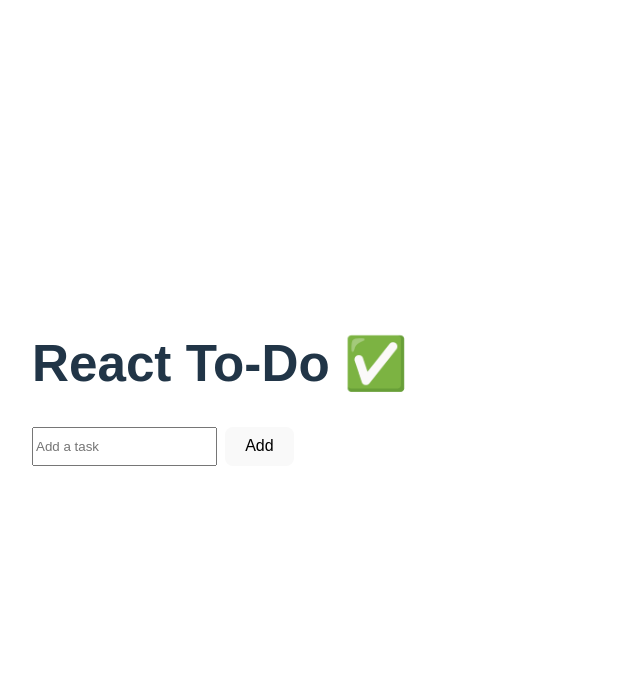
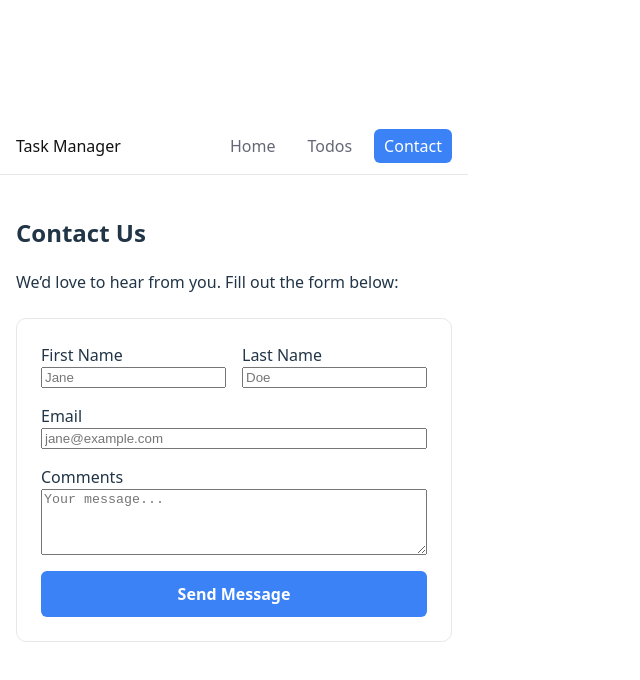
Before and after one commit to csnyder2004/Project03, a React (Vite) app: page /contact in a window 1280 px wide. Shown: the top 680 px of the page, without its empty margins (0-640 px from the left). Built offline with nearby package versions, Linux system fonts and the light colour scheme.

Commit message:
added in contact page and rerarranged the format of the folder to get things running

```diff
--- a/src/App.jsx
+++ b/src/App.jsx
@@ -1,74 +1,103 @@
-import { useEffect, useState } from "react";
+// src/App.jsx
+// Full app with main menu, navbar, and routes
 
-const STORAGE_KEY = "todos:v1";
+import React from "react";
+import { Routes, Route, NavLink, Navigate } from "react-router-dom";
+
+// Pages
+import MainMenu from "./pages/MainMenu.jsx";
+import Todos from "./pages/Todos.jsx";
+import Contact from "./pages/Contact.jsx";
 
 export default function App() {
-  const [todos, setTodos] = useState([]);
-  const [newTodo, setNewTodo] = useState("");
+  return (
+    <>
+      {/* ===== Top Navigation Bar ===== */}
+      <header style={{ borderBottom: "1px solid #e5e7eb", background: "#fff" }}>
+        <nav
+          style={{
+            maxWidth: 980,
+            margin: "0 auto",
+            padding: "0 16px",
+            height: 56,
+            display: "flex",
+            alignItems: "center",
+            justifyContent: "space-between",
+            fontFamily: "system-ui, Arial, sans-serif",
+          }}
+        >
+          {/* Brand */}
+          <div style={{ fontWeight: 600 }}>
+            <NavLink to="/" style={{ textDecoration: "none", color: "#111" }}>
+              Task Manager
+            </NavLink>
+          </div>
 
-  // Load once on mount
-  useEffect(() => {
-    try {
-      const saved = JSON.parse(localStorage.getItem(STORAGE_KEY) || "[]");
-      if (Array.isArray(saved)) setTodos(saved);
-    } catch {}
-  }, []);
+          {/* Navigation Links */}
+          <ul style={{ listStyle: "none", display: "flex", gap: 12, margin: 0, padding: 0 }}>
+            <li>
+              <NavLink
+                to="/"
+                end
+                style={({ isActive }) => ({
+                  textDecoration: "none",
+                  padding: "6px 10px",
+                  borderRadius: 6,
+                  color: isActive ? "#fff" : "#667",
+                  background: isActive ? "#3b82f6" : "transparent",
+                })}
+              >
+                Home
+              </NavLink>
+            </li>
+            <li>
+              <NavLink
+                to="/todos"
+                style={({ isActive }) => ({
+                  textDecoration: "none",
+                  padding: "6px 10px",
+                  borderRadius: 6,
+                  color: isActive ? "#fff" : "#667",
+                  background: isActive ? "#3b82f6" : "transparent",
+                })}
+              >
+                Todos
+              </NavLink>
+            </li>
+            <li>
+              <NavLink
+                to="/contact"
+                style={({ isActive }) => ({
+                  textDecoration: "none",
+                  padding: "6px 10px",
+                  borderRadius: 6,
+                  color: isActive ? "#fff" : "#667",
+                  background: isActive ? "#3b82f6" : "transparent",
+                })}
+              >
+                Contact
+              </NavLink>
+            </li>
+          </ul>
+        </nav>
+      </header>
 
-  // Save whenever todos change
-  useEffect(() => {
-    localStorage.setItem(STORAGE_KEY, JSON.stringify(todos));
-  }, [todos]);
-
-  const addTodo = () => {
-    if (!newTodo.trim()) return;
-    setTodos((prev) => [
-      ...prev,
-      { id: Date.now(), text: newTodo.trim(), done: false },
-    ]);
-    setNewTodo("");
-  };
-
-  const toggleTodo = (id) => {
-    setTodos((prev) =>
-      prev.map((t) => (t.id === id ? { ...t, done: !t.done } : t))
-    );
-  };
-
-  const removeTodo = (id) => {
-    setTodos((prev) => prev.filter((t) => t.id !== id));
-  };
-
-  return (
-    <div style={{ padding: "2rem", fontFamily: "sans-serif" }}>
-      <h1>React To-Do ✅</h1>
-
-      <div style={{ display: "flex", gap: 8, marginBottom: 16 }}>
-        <input
-          value={newTodo}
-          onChange={(e) => setNewTodo(e.target.value)}
-          placeholder="Add a task"
-        />
-        <button onClick={addTodo}>Add</button>
-      </div>
-
-      <ul style={{ display: "grid", gap: 8, paddingLeft: 0 }}>
-        {todos.map((todo) => (
-          <li key={todo.id} style={{ listStyle: "none" }}>
-            <label style={{ textDecoration: todo.done ? "line-through" : "" }}>
-              <input
-                type="checkbox"
-                checked={todo.done}
-                onChange={() => toggleTodo(todo.id)}
-                style={{ marginRight: 8 }}
-              />
-              {todo.text}
-            </label>
-            <button onClick={() => removeTodo(todo.id)} style={{ marginLeft: 8 }}>
-              ❌
-            </button>
-          </li>
-        ))}
-      </ul>
-    </div>
+      {/* ===== Page Routes ===== */}
+      <main
+        style={{
+          maxWidth: 980,
+          margin: "0 auto",
+          padding: "20px 16px 40px",
+          fontFamily: "system-ui, Arial, sans-serif",
+        }}
+      >
+        <Routes>
+          <Route path="/" element={<MainMenu />} />
+          <Route path="/todos" element={<Todos />} />
+          <Route path="/contact" element={<Contact />} />
+          <Route path="*" element={<Navigate to="/" replace />} />
+        </Routes>
+      </main>
+    </>
   );
 }
--- a/src/index.css
+++ b/src/index.css
@@ -70,3 +70,4 @@ button:focus-visible {
 .right { display: flex; align-items: center; gap: 8px; }
 button.muted { background: #e5e7eb; color: #111; }
 .edit-input { padding: 6px 8px; border: 1px solid #d1d5db; border-radius: 8px; min-width: 220px; }
+button:disabled { opacity: 0.5; cursor: not-allowed; }
--- /dev/null
+++ b/src/pages/Contact.jsx
@@ -0,0 +1,140 @@
+// src/pages/Contact.jsx
+// Contact form page (controlled components for each field)
+
+import React, { useState } from "react";
+
+export default function Contact() {
+  // ========== State ==========
+  const [form, setForm] = useState({
+    first: "",
+    last: "",
+    email: "",
+    comments: "",
+  });
+
+  const [submitted, setSubmitted] = useState(false);
+
+  // ========== Handlers ==========
+  const handleChange = (e) => {
+    const { name, value } = e.target;
+    setForm((prev) => ({ ...prev, [name]: value }));
+  };
+
+  const handleSubmit = (e) => {
+    e.preventDefault();
+
+    // Basic validation
+    if (!form.first || !form.last || !form.email || !form.comments) {
+      alert("Please fill out all fields before submitting.");
+      return;
+    }
+
+    console.log("Form submitted:", form);
+    setSubmitted(true);
+    setForm({ first: "", last: "", email: "", comments: "" });
+  };
+
+  // ========== Render ==========
+  return (
+    <div style={{ maxWidth: 600, margin: "0 auto", fontFamily: "system-ui" }}>
+      <h2>Contact Us</h2>
+      <p>We’d love to hear from you. Fill out the form below:</p>
+
+      <form
+        onSubmit={handleSubmit}
+        style={{
+          display: "grid",
+          gap: "1rem",
+          marginTop: "1.5rem",
+          background: "#fff",
+          padding: "1.5rem",
+          borderRadius: "10px",
+          border: "1px solid #e5e7eb",
+        }}
+      >
+        {/* First + Last Name */}
+        <div style={{ display: "grid", gridTemplateColumns: "1fr 1fr", gap: "1rem" }}>
+          <label style={{ display: "flex", flexDirection: "column" }}>
+            First Name
+            <input
+              name="first"
+              value={form.first}
+              onChange={handleChange}
+              placeholder="Jane"
+              required
+            />
+          </label>
+
+          <label style={{ display: "flex", flexDirection: "column" }}>
+            Last Name
+            <input
+              name="last"
+              value={form.last}
+              onChange={handleChange}
+              placeholder="Doe"
+              required
+            />
+          </label>
+        </div>
+
+        {/* Email */}
+        <label style={{ display: "flex", flexDirection: "column" }}>
+          Email
+          <input
+            type="email"
+            name="email"
+            value={form.email}
+            onChange={handleChange}
+            placeholder="jane@example.com"
+            required
+          />
+        </label>
+
+        {/* Comments */}
+        <label style={{ display: "flex", flexDirection: "column" }}>
+          Comments
+          <textarea
+            name="comments"
+            value={form.comments}
+            onChange={handleChange}
+            rows="4"
+            placeholder="Your message..."
+            required
+          ></textarea>
+        </label>
+
+        {/* Submit */}
+        <button
+          type="submit"
+          style={{
+            background: "#3b82f6",
+            color: "#fff",
+            border: "none",
+            borderRadius: "6px",
+            padding: "0.75rem 1.5rem",
+            cursor: "pointer",
+            fontWeight: 600,
+          }}
+        >
+          Send Message
+        </button>
+      </form>
+
+      {/* Confirmation */}
+      {submitted && (
+        <p
+          style={{
+            marginTop: "1.5rem",
+            background: "#d1fae5",
+            color: "#065f46",
+            padding: "1rem",
+            borderRadius: "6px",
+            textAlign: "center",
+          }}
+        >
+          ✅ Thank you! Your message has been sent.
+        </p>
+      )}
+    </div>
+  );
+}
--- /dev/null
+++ b/src/pages/MainMenu.jsx
@@ -0,0 +1,24 @@
+// src/pages/MainMenu.jsx
+// Simple main menu for navigation to different app sections
+
+import React from "react";
+import { Link } from "react-router-dom";
+
+export default function MainMenu() {
+  return (
+    <div style={{ textAlign: "center", padding: "3rem", fontFamily: "system-ui" }}>
+      <h1>Welcome to Task Manager ✅</h1>
+      <p>Select a section below to begin:</p>
+
+      <div style={{ display: "flex", justifyContent: "center", gap: "1rem", marginTop: "2rem" }}>
+        <Link to="/todos">
+          <button style={{ padding: "1rem 2rem", fontSize: "1rem" }}>Go to Todos</button>
+        </Link>
+
+        <Link to="/contact">
+          <button style={{ padding: "1rem 2rem", fontSize: "1rem" }}>Go to Contact</button>
+        </Link>
+      </div>
+    </div>
+  );
+}
--- a/src/Todos.jsx
+++ b/src/pages/Todos.jsx
@@ -9,6 +9,7 @@ export default function Todos() {
   const [editingId, setEditingId] = useState(null);
   const [editingText, setEditingText] = useState("");
 
+  // Load once
   useEffect(() => {
     try {
       const saved = JSON.parse(localStorage.getItem(STORAGE_KEY) || "[]");
@@ -16,6 +17,7 @@ export default function Todos() {
     } catch {}
   }, []);
 
+  // Save on change
   useEffect(() => {
     localStorage.setItem(STORAGE_KEY, JSON.stringify(todos));
   }, [todos]);
@@ -69,6 +71,13 @@ export default function Todos() {
     if (e.key === "Escape") cancelEdit();
   };
 
+  // --- NEW: clear completed ---
+  const completedCount = todos.filter(t => t.done).length;
+  const clearCompleted = () => {
+    if (completedCount === 0) return;
+    setTodos(prev => prev.filter(t => !t.done));
+  };
+
   const visible = todos.filter((t) =>
     filter === "all" ? true : filter === "completed" ? t.done : !t.done
   );
@@ -87,6 +96,7 @@ export default function Todos() {
         <button onClick={addTodo}>Add</button>
       </div>
 
+      <div className="row" style={{ justifyContent: "space-between", marginTop: 12 }}>
         <div className="filters">
           <button
             className={filter === "all" ? "active" : ""}
@@ -105,6 +115,18 @@ export default function Todos() {
             onClick={() => setFilter("incomplete")}
           >
             Incomplete
+          </button>
+        </div>
+
+        {/* NEW: Clear Completed */}
+        <button
+          className="muted"
+          onClick={clearCompleted}
+          disabled={completedCount === 0}
+          aria-disabled={completedCount === 0}
+          title={completedCount === 0 ? "No completed tasks to clear" : `Clear ${completedCount} completed`}
+        >
+          Clear Completed {completedCount > 0 ? `(${completedCount})` : ""}
         </button>
       </div>
 
```
Lines whose indentation alone changed are shown as unchanged.
